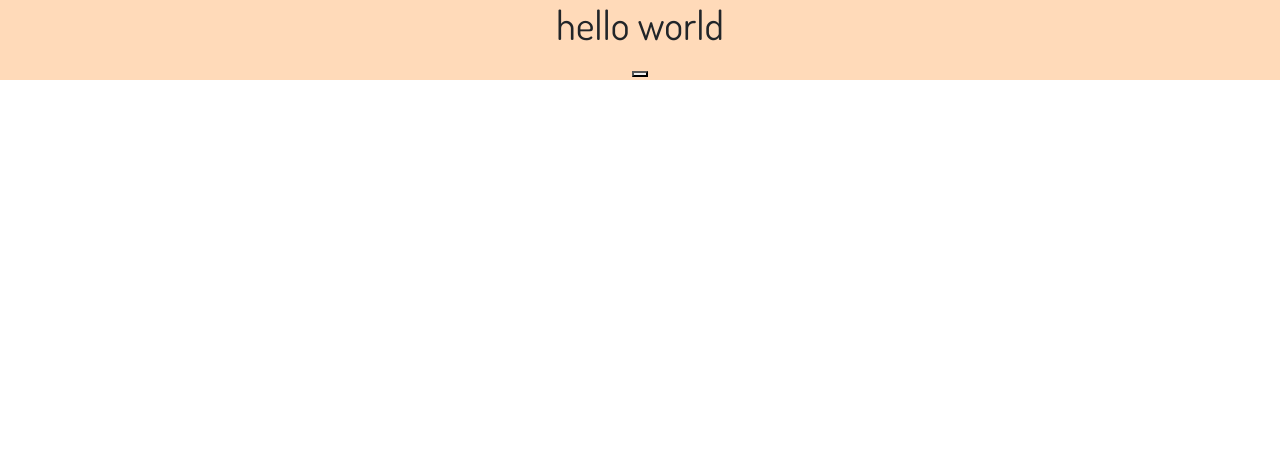
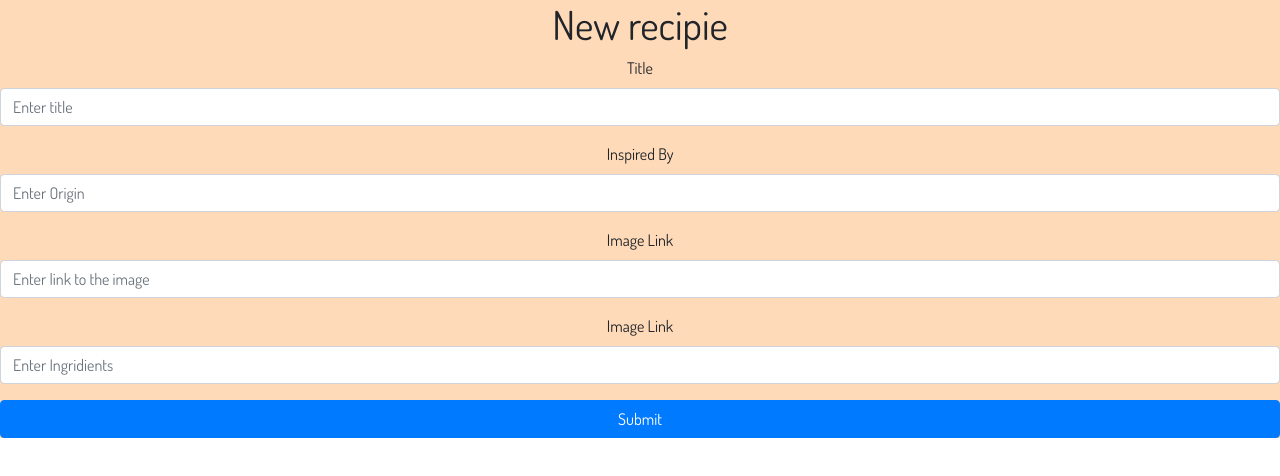
Before and after one commit to hungry-rats/frontend, a React (Create React App) app: page /createrecipe in a window 1280 px wide. Shown: the top 476 px of the page. Built offline with nearby package versions, Linux system fonts and the light colour scheme.

Commit message:
Recipie creating page in progress

```diff
--- a/src/App.js
+++ b/src/App.js
@@ -8,24 +8,24 @@ import NavBar from './global-components/NavBar';
 import Home from './home-components/Home';
 import Details from './home-components/Details';
 import Login from './landing-page-components/Login';
+// import RecipeCreate from './home-components/RecipeCreate';
 import { atom, useRecoilState, useRecoilValue } from 'recoil';
 import { userState as userStateAtom } from './landing-page-components/LandingCarousel';
-import RecipeCreate from './landing-page-components/RecipeCreate'
+
 import { tokenState as tokenStateAtom } from './landing-page-components/LandingCarousel';
 import About from './global-components/About';
 import Contact from './global-components/Contact';
-
+import RecipeCreate from './home-components/RecipeCreate';
 
 function App() {
 	const [user, setUser] = useRecoilState(userStateAtom);
 	const [token, setToken] = useRecoilState(tokenStateAtom);
 
-	console.log(token)
+	console.log(token);
 
 	if (token === null) {
 		return (
 			<div className='App'>
-				<RecipeCreate />
 				<Route path='/' exact render={() => <LandingCarousel />} />
 
 				<Route path='/login' exact render={() => <Login />} />
@@ -38,6 +38,7 @@ function App() {
 
 				<Route path='/contact' exact component={Contact} />
 
+				<Route path='/createrecipe' exact component={RecipeCreate} />
 
 				{/* <LandingCarousel/> */}
 				{/* <NavBar /> */}
@@ -48,10 +49,10 @@ function App() {
 		return (
 			<div>
 				<NavBar />
-				<Route path='/' exact render={() => <Home />} />
+				<Route path='/home' exact render={() => <Home />} />
 				<Route path='/recipes/:id' exact component={Details} />
+				<Route path='/createrecipe' exact component={RecipeCreate} />
 				{/* <Route path='/about' exact component={About} /> */}
-
 			</div>
 		);
 	}
--- a/src/home-components/AddRecipe.js
+++ b/src/home-components/AddRecipe.js
@@ -1,5 +1,13 @@
 import React from 'react';
+import { Button, Form } from 'react-bootstrap';
+import { Link } from 'react-router-dom';
 
 export default function AddRecipe() {
-	return <div></div>;
+	return (
+		<div>
+			<Link to={`/createrecipe`}>
+				<Button variant='dark'>Create New Recipe</Button>
+			</Link>
+		</div>
+	);
 }
--- a/src/home-components/Home.js
+++ b/src/home-components/Home.js
@@ -7,6 +7,7 @@ import NavBar from '../global-components/NavBar';
 import HomeStyle from './Home.css';
 import 'bootstrap/dist/css/bootstrap.min.css';
 import { atom, useRecoilState } from 'recoil';
+import RecipeCreate from './RecipeCreate';
 
 const axios = require('axios').default;
 
@@ -62,6 +63,7 @@ export default function Home() {
 						<Feed data={data} />
 					</div>
 					<div className='UserInput'>
+						{/* <RecipeCreate /> */}
 						<AddRecipe />
 					</div>
 				</div>
--- /dev/null
+++ b/src/home-components/RecipeCreate.css
@@ -0,0 +1,30 @@
+.signUpForm {
+	display: grid;
+	grid-template-rows: 0.1fr 5fr;
+	grid-template-columns: 1fr;
+}
+form {
+	display: grid;
+	grid-template-rows: 2fr 2fr;
+	/* background: blue; */
+	grid-template-columns: 1fr;
+}
+
+.titleFormField {
+	grid-row-start: 1;
+}
+
+.inspiredByFormField {
+	grid-row-start: 3;
+}
+
+.ingridients {
+	display: grid;
+	grid-template-columns: 0.5fr 1fr;
+	grid-template-rows: 1fr 1fr 1fr;
+	align-items: center;
+	width: 80%;
+	/* justify-items: center; */
+	/* grid-gap: */
+	justify-items: center;
+}
--- /dev/null
+++ b/src/home-components/RecipeCreate.js
@@ -0,0 +1,58 @@
+import React from 'react';
+import { useState, useEffect } from 'react';
+import { Button, Form } from 'react-bootstrap';
+import './RecipeCreate.css';
+import axios from 'axios';
+
+console.log('recipie');
+
+const RecipeCreate = () => {
+	const [recipe, setRecipe] = useState({
+		title: 'Hopefully Final Test 2',
+		author: 'jen the genius',
+	});
+
+	const handleSubmit = (event) => {
+		event.preventDefault();
+
+		axios({
+			url: `http://localhost:8000/recipes`,
+			method: 'POST',
+			data: recipe,
+			headers: {
+				Authorization:
+					'Bearer eyJhbGciOiJIUzI1NiIsInR5cCI6IkpXVCJ9.eyJpZCI6IjYwNjVhYWU4OTdhZTBjMDY3MTIyMTE2YyIsImlhdCI6MTYxNzM3MzYwNCwiZXhwIjoxNjE3NDA5NjA0fQ.91SNseVG1VwAgHA9Cxd1OZYJUK5dpLxAxEDoQfDYLqA',
+			},
+		});
+	};
+
+	return (
+		<div>
+			<h1>New recipie</h1>
+			<Form onSubmit={handleSubmit}>
+				<Form.Group controlId='title'>
+					<Form.Label>Title</Form.Label>
+					<Form.Control placeholder='Enter title' />
+				</Form.Group>
+				<Form.Group controlId='inspiredBy'>
+					<Form.Label>Inspired By</Form.Label>
+					<Form.Control placeholder='Enter Origin' />
+				</Form.Group>
+				<Form.Group controlId='imageSource'>
+					<Form.Label>Image Link</Form.Label>
+					<Form.Control placeholder='Enter link to the image' />
+				</Form.Group>
+				<Form.Group controlId='ingridients'>
+					<Form.Label>Image Link</Form.Label>
+					<Form.Control placeholder='Enter Ingridients' />
+				</Form.Group>
+				<Button variant='primary' type='submit'>
+					Submit
+				</Button>
+			</Form>
+			{/* <button onClick={handleSubmit}></button> */}
+		</div>
+	);
+};
+
+export default RecipeCreate;
--- a/src/landing-page-components/Login.js
+++ b/src/landing-page-components/Login.js
@@ -17,7 +17,7 @@ const Login = (props) => {
 		password: null,
 	});
 
-	console.log(token)
+	console.log(token);
 
 	const handleClose = () => setShow(false);
 	const handleShow = () => setShow(true);
@@ -29,7 +29,7 @@ const Login = (props) => {
 	//Handle Submit Here
 	function handleSubmit(event) {
 		event.preventDefault();
-		loginFunction()
+		loginFunction();
 		// console.log(event.target);
 	}
 
@@ -39,7 +39,6 @@ const Login = (props) => {
 			password: userData.password,
 		});
 	}
-
 
 	function handlePassword(event) {
 		setUserData({
@@ -53,15 +52,16 @@ const Login = (props) => {
 			url: `http://localhost:8000/signin`,
 			method: 'POST',
 			data: userData,
-		}).then(({ data }) => {
-			console.log(data)
-			setToken(data.token)
 		})
-		.then(() => {
-			history.push('/')
-		})
-	}
-	console.log(token)
+			.then(({ data }) => {
+				console.log(data);
+				setToken(data.token);
+			})
+			.then(() => {
+				history.push('/home');
+			});
+	};
+	console.log(token);
 
 	// console.log(props.token)
 
@@ -87,9 +87,7 @@ const Login = (props) => {
 							<Form.Control type='Username' placeholder='Enter Username' />
 						</Form.Group>
 
-						<Form.Group
-							controlId='formBasicPassword'
-							onChange={handlePassword}>
+						<Form.Group controlId='formBasicPassword' onChange={handlePassword}>
 							<Form.Label>Password</Form.Label>
 							<Form.Control type='password' placeholder='Password' />
 						</Form.Group>
@@ -100,7 +98,8 @@ const Login = (props) => {
 							// to='/'
 							/* onClick={() => {
 								setUser(true);
-							}} */>
+							}} */
+						>
 							Submit
 						</Button>
 					</Form>
@@ -113,6 +112,6 @@ const Login = (props) => {
 			</Modal>
 		</div>
 	);
-}
+};
 
 export default Login;
--- a/src/landing-page-components/RecipeCreate.js
+++ /dev/null
@@ -1,32 +0,0 @@
-import React from 'react';
-import { useState, useEffect } from 'react';
-import axios from 'axios';
-
-const RecipeCreate = () => {
-    const [recipe, setRecipe] = useState({
-        title: "Hopefully Final Test 2",
-        author: "jen the genius"
-    })
-
-    const handleSubmit = (event) => {
-        event.preventDefault();
-
-        axios({
-					url: `http://localhost:8000/recipes`,
-					method: 'POST',
-					data: recipe,
-					headers: {
-						Authorization:
-							'Bearer eyJhbGciOiJIUzI1NiIsInR5cCI6IkpXVCJ9.eyJpZCI6IjYwNjVhYWU4OTdhZTBjMDY3MTIyMTE2YyIsImlhdCI6MTYxNzM3MzYwNCwiZXhwIjoxNjE3NDA5NjA0fQ.91SNseVG1VwAgHA9Cxd1OZYJUK5dpLxAxEDoQfDYLqA',
-					},
-				});}
-
-    return (
-        <div>
-            <h1>hello world</h1>
-            <button onClick={handleSubmit}></button>
-        </div>
-    );
-};
-
-export default RecipeCreate;
```
Also changed, not shown: src/home-components/Card.js (+4 -5 lines).
